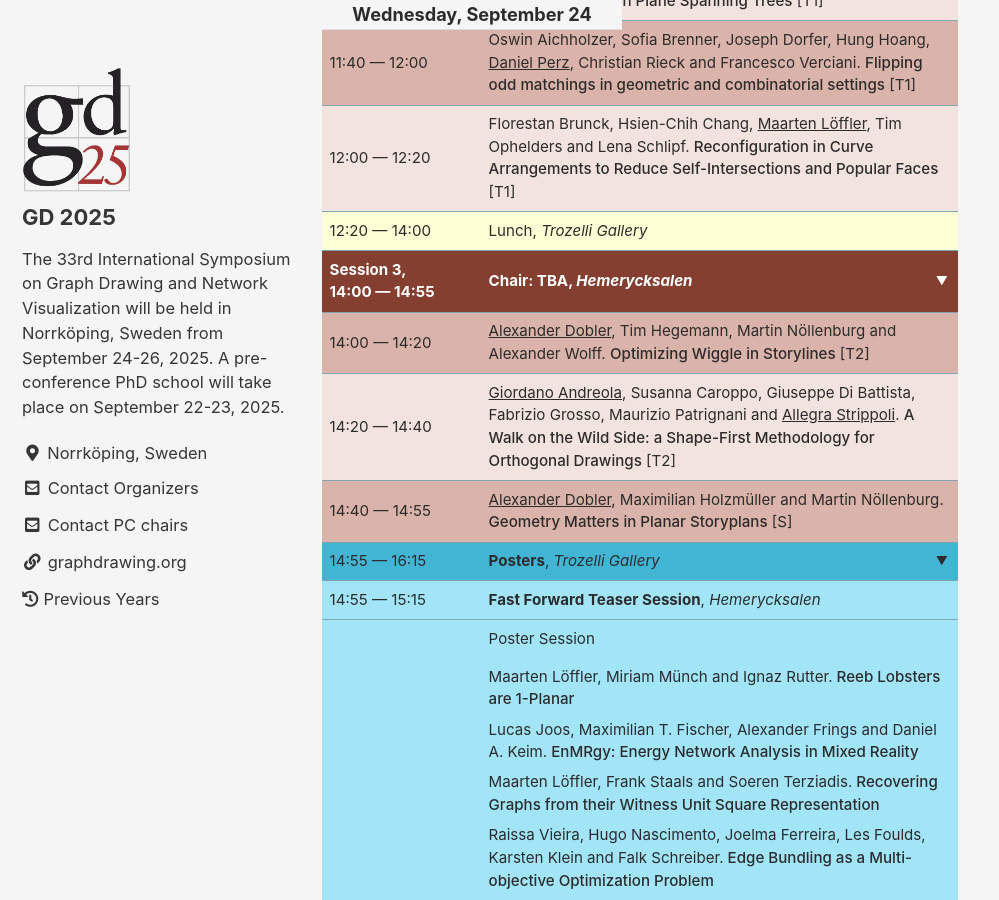
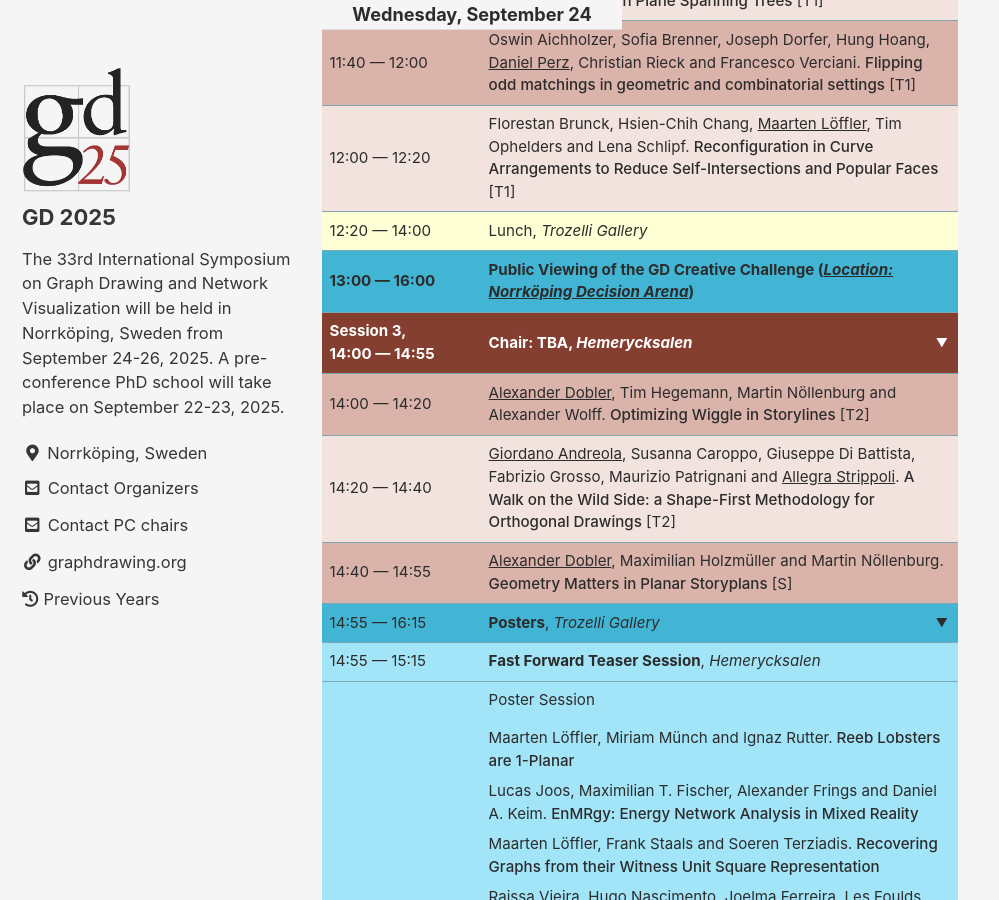
Before and after one commit to graphdrawing/gd2025, a Jekyll site: the page built from pages/program.md, in a window 1280 px wide and 900 px high, scrolled down 3673 px. Shown: the whole window, without its empty margins (0-999 px from the left). Built offline with Jekyll 4.4.1, drawn with Linux system fonts in a browser that asks for light colours; cached includes are drawn as plain includes; some of the changed text lies outside the part shown.

Commit message:
add decision arena

```diff
--- a/pages/program.md
+++ b/pages/program.md
@@ -467,6 +467,7 @@ const timelineData = {
         { start: "10:30", end: "11:00", type: "logistical", title: "Coffee Break", location: "Trozelli Lounge" },
         { start: "11:00", end: "12:20", type: "session", title: "Session 2", location: "Hemerycksalen", details: "Chair: TBA" },
         { start: "12:20", end: "14:00", type: "logistical", title: "Lunch", location: "Trozelli Gallery" },
+        { start: "13:00", end: "16:00", type: "special-highlight", title: "Public Viewing of GD Creative Challenge", location: "Norrköping Decision Arena" },
         { start: "14:00", end: "14:55", type: "session", title: "Session 3", location: "Hemerycksalen", details: "Chair: TBA" },
         { start: "14:55", end: "16:15", type: "special", title: "Posters", location: "Trozelli Gallery", details: "" },
         { start: "16:15", end: "17:00", type: "session", title: "Session 4", location: "Hemerycksalen", details: "Best Paper Session" },
@@ -748,7 +749,7 @@ function scrollToSection(sectionId) {
         <tr class="phd-school"><td>14:00 &mdash; 15:30</td><td>Lecture</td></tr>
         <tr class="coffee"><td>15:30 &mdash; 16:00</td><td>Coffee Break</td></tr>
         <tr class="phd-school"><td>16:00 &mdash; 17:00</td><td>Exercises & Discussion</td></tr>
-        <tr class="reception"><td>18:30 &mdash; 20:30</td><td>Welcome Reception, <span class="room-info">VY NKPG Skybar</span></td></tr>
+        <tr class="reception"><td>18:30 &mdash; 20:30</td><td>Welcome Reception, <span class="room-info"><a href="../venue/#welcome-reception" target="_blank">Location: VY NKPG Skybar</a></span></td></tr>
   </tbody>
 </table>
 
@@ -778,6 +779,7 @@ function scrollToSection(sectionId) {
         <tr class="session"><td>11:40 &mdash; 12:00</td><td><span class="authors">Oswin Aichholzer, Sofia Brenner, Joseph Dorfer, Hung Hoang, <span class="speaker">Daniel Perz</span>, Christian Rieck and Francesco Verciani</span>. <span class="title">Flipping odd matchings in geometric and combinatorial settings</span> <span class="track">[T1]</span></td></tr>
         <tr class="session light"><td>12:00 &mdash; 12:20</td><td><span class="authors">Florestan Brunck, Hsien-Chih Chang, <span class="speaker">Maarten Löffler</span>, Tim Ophelders and Lena Schlipf</span>. <span class="title">Reconfiguration in Curve Arrangements to Reduce Self-Intersections and Popular Faces</span> <span class="track">[T1]</span></td></tr>
     <tr class="lunch"><td>12:20 &mdash; 14:00</td><td>Lunch, <span class="room-info">Trozelli Gallery</span></td></tr>
+    <tr class="gdc schedule-link" id="gdc-viewing" schedule-link-start="2025-09-24T13:00" schedule-link-end="2025-09-24T16:00" schedule-link-text="Public Viewing of GD Creative Challenge"><td><strong>13:00 &mdash; 16:00</strong></td><td><strong>Public Viewing of the GD Creative Challenge (<span class="room-info"><a href="../venue/#decision-arena-location" target="_blank">Location: Norrköping Decision Arena</a></span>)</strong></td></tr>
     <tr class="session header schedule-link" id="session-3" schedule-link-start="2025-09-24T14:00" schedule-link-end="2025-09-24T14:55" schedule-link-text="Session 3"><td><strong>Session 3,<br> 14:00 &mdash; 14:55</strong></td><td><strong>Chair: TBA, <span class="room-info">Hemerycksalen</span></strong></td></tr>
         <tr class="session"><td>14:00 &mdash; 14:20</td><td><span class="authors"><span class="speaker">Alexander Dobler</span>, Tim Hegemann, Martin Nöllenburg and Alexander Wolff</span>. <span class="title">Optimizing Wiggle in Storylines</span> <span class="track">[T2]</span></td></tr>
         <tr class="session light"><td>14:20 &mdash; 14:40</td><td><span class="authors"><span class="speaker">Giordano Andreola</span>, Susanna Caroppo, Giuseppe Di Battista, Fabrizio Grosso, Maurizio Patrignani and <span class="speaker">Allegra Strippoli</span></span>. <span class="title">A Walk on the Wild Side: a Shape-First Methodology for Orthogonal Drawings</span> <span class="track">[T2]</span></td></tr>
```
Also changed, not shown: pages/venue.md (+1 -0 lines), 1 other file.
